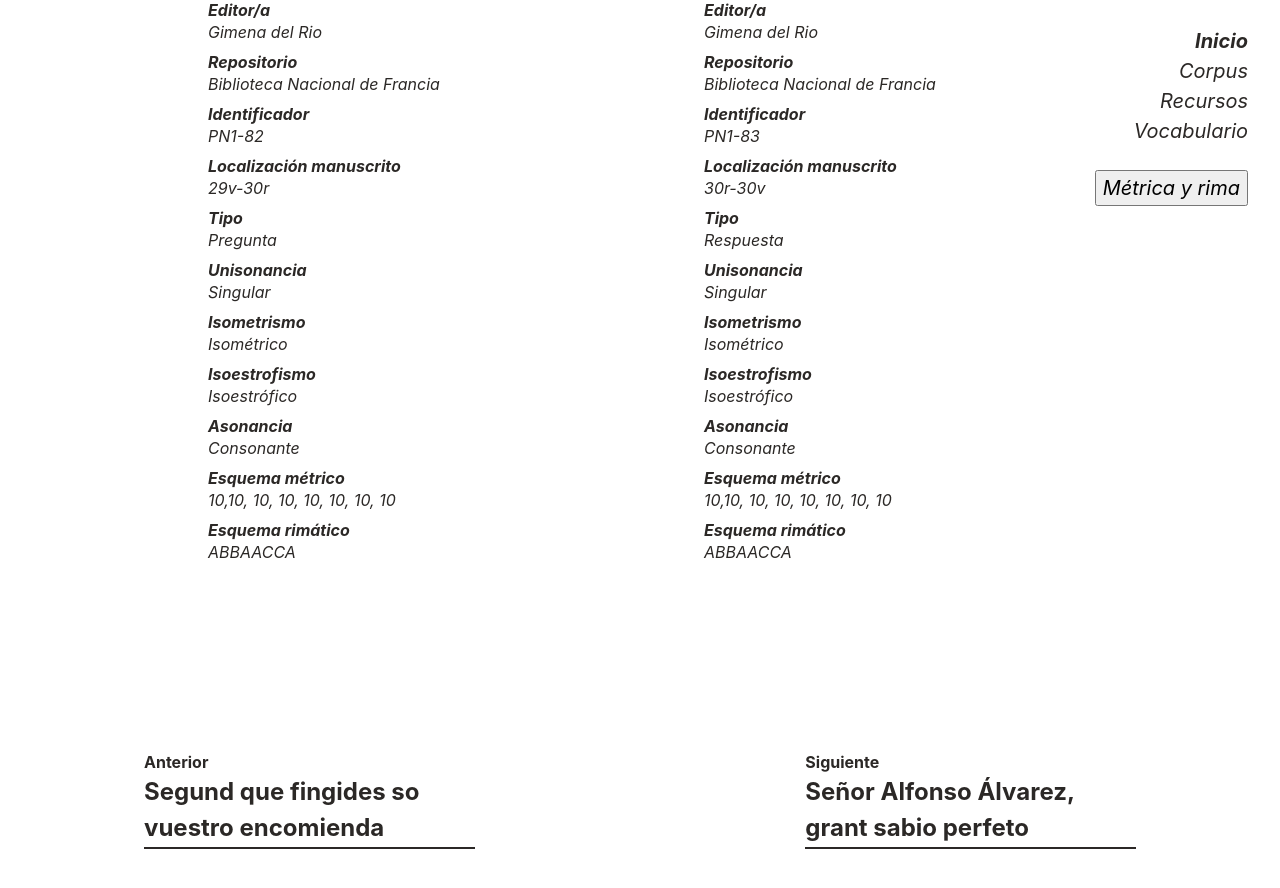
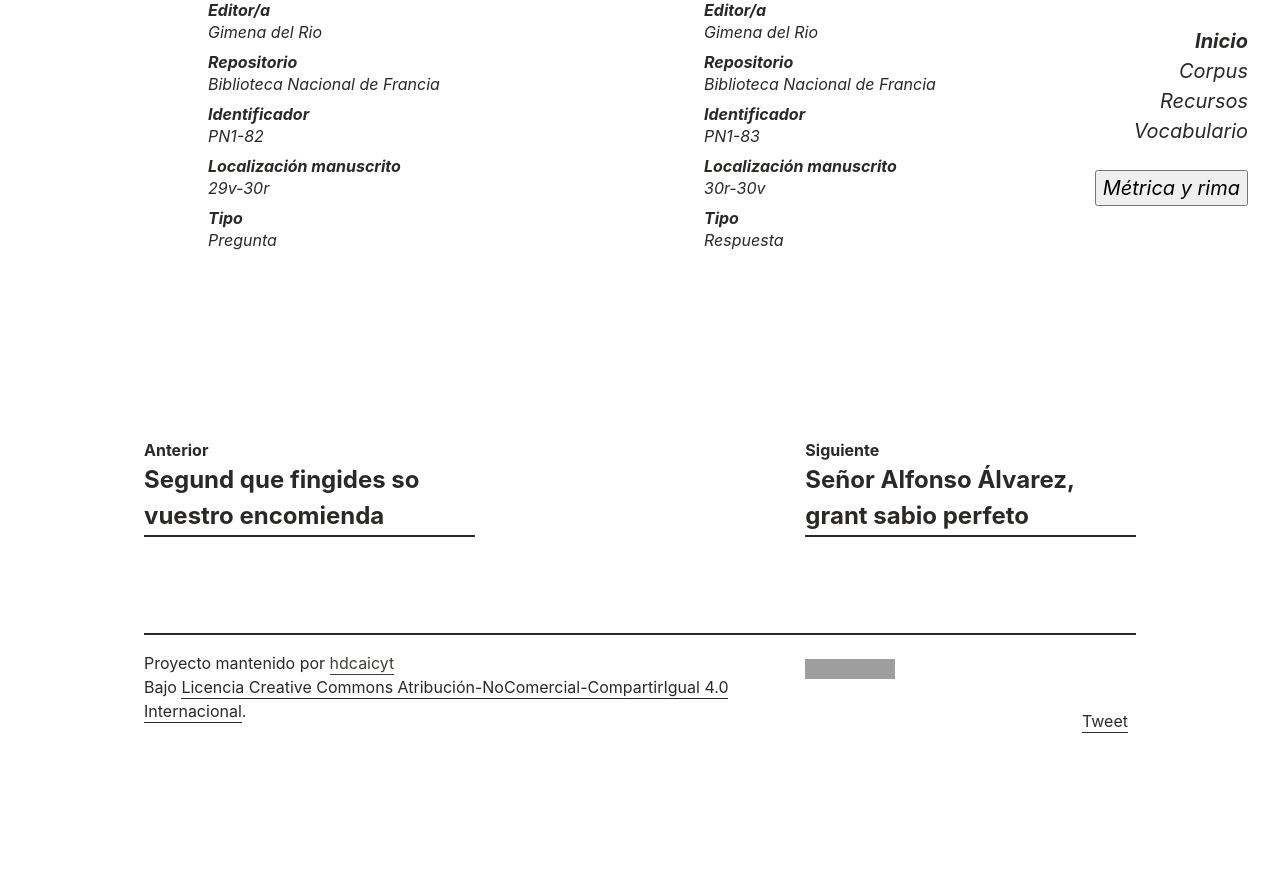
Before and after one commit to hdlabconicet/Poesia-Medieval, a Jekyll site: the page built from _preguntas_respuestas/PN1-82-83.html, in a window 1280 px wide and 900 px high, scrolled down 6484 px. Shown: the top 888 px of the window. Built offline with Jekyll 4.4.1, drawn with Linux system fonts in a browser that asks for light colours; nearby versions of some CDN libraries; comment, search, counter and statistics services are not loaded; after the commit the page ends 7233 px from its top, so only the background shows below that; grey boxes are pictures that could not be loaded.

Commit message:
translado informacion metrico rimatica del poema de los metadatos al boton de metrica y rima

```diff
--- a/_preguntas_respuestas/PN1-82-83.html
+++ b/_preguntas_respuestas/PN1-82-83.html
@@ -10,10 +10,22 @@
 <div class="row clearfix">
   <div class="col-left px-3">
     <h1>Señor Alfonso Álvarez, grant sabio perfeto</h1>
+		<p class="info">Unisonancia: Singular</p>
+		<p class="info">Isometrismo: Isométrico</p>
+		<p class="info">Isoestrofismo: Isoestrófico</p>
+		<p class="info">Asonancia: Consonante</p>
+		<p class="info">Esquema métrico: 10,10, 10, 10, 10, 10, 10, 10</p>
+		<p class="info">Esquema rimático: ABBAACCA</p>
   </div>
 
   <div class="col-right px-3">
     <h1> Fray Pedro señor, aqueste respeto </h1>
+		<p class="info">Unisonancia: Singular</p>
+		<p class="info">Isometrismo: Isométrico</p>
+		<p class="info">Isoestrofismo: Isoestrófico</p>
+		<p class="info">Asonancia: Consonante</p>
+		<p class="info">Esquema métrico: 10,10, 10, 10, 10, 10, 10, 10</p>
+		<p class="info">Esquema rimático: ABBAACCA</p>
   </div>
 </div>
 
@@ -281,18 +293,8 @@
         <dd>29v-30r</dd>
 		<dt>Tipo</dt>
 		<dd>Pregunta</dd>
-		<dt>Unisonancia</dt>
-		<dd>Singular</dd>
-		<dt>Isometrismo</dt>
-		<dd>Isométrico</dd>
-		<dt>Isoestrofismo</dt>
-		<dd>Isoestrófico</dd>
-		<dt>Asonancia</dt>
-		<dd>Consonante</dd>
-		<dt>Esquema métrico</dt>
-		<dd>10,10, 10, 10, 10, 10, 10, 10</dd>
-		<dt>Esquema rimático</dt>
-		<dd>ABBAACCA</dd>
+
+
 
       </dl>
     </div>
@@ -313,18 +315,6 @@
         <dd>30r-30v</dd>
         <dt>Tipo</dt>
 		<dd>Respuesta</dd>
-		<dt>Unisonancia</dt>
-		<dd>Singular</dd>
-		<dt>Isometrismo</dt>
-		<dd>Isométrico</dd>
-		<dt>Isoestrofismo</dt>
-		<dd>Isoestrófico</dd>
-		<dt>Asonancia</dt>
-		<dd>Consonante</dd>
-		<dt>Esquema métrico</dt>
-		<dd>10,10, 10, 10, 10, 10, 10, 10</dd>
-		<dt>Esquema rimático</dt>
-		<dd>ABBAACCA</dd>
       </dl>
     </div>
   </div>
```
